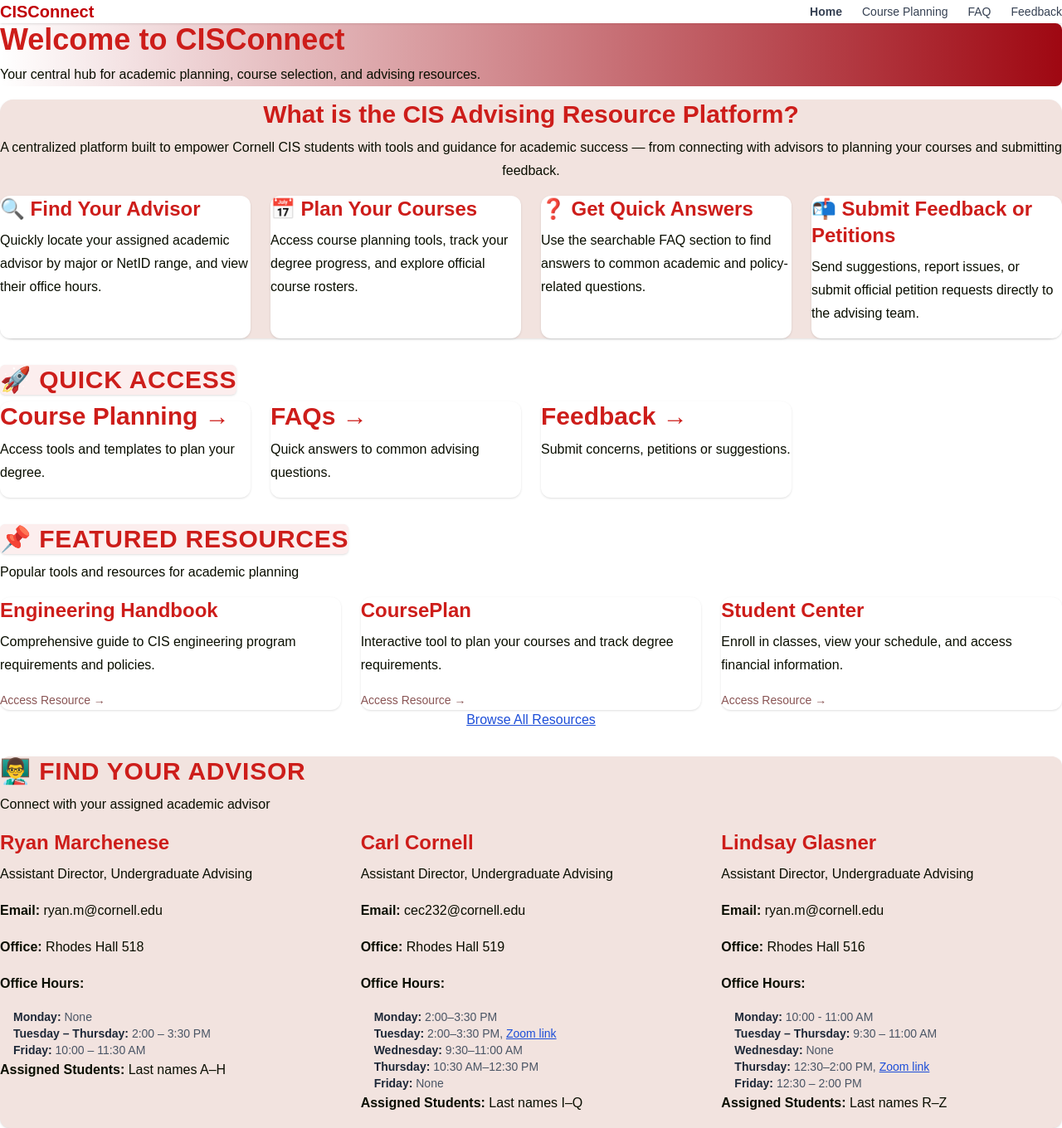
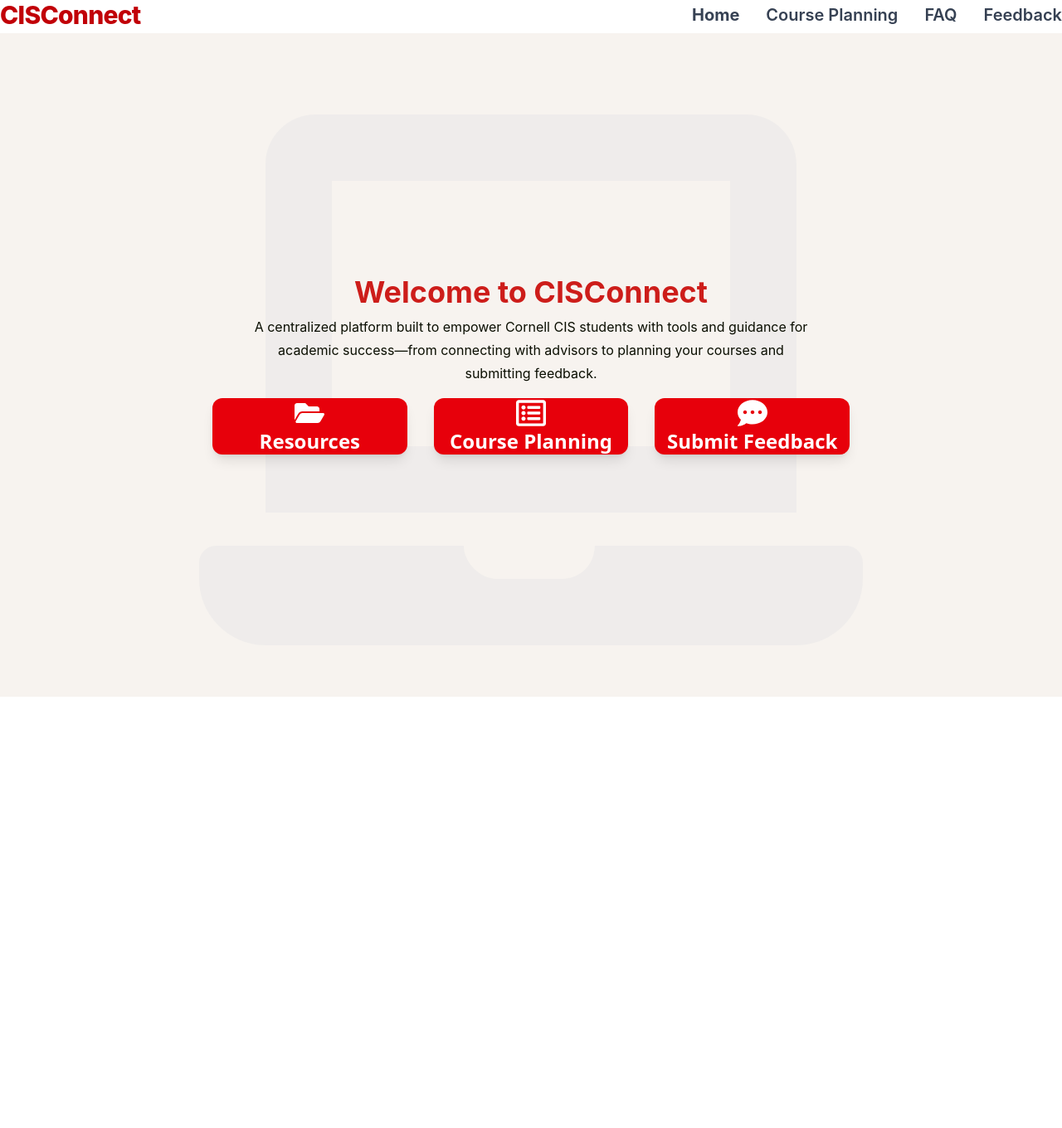
Before and after one commit to allison-a/cis-advising-platform, a Next.js app: page / in a window 1280 px wide. Shown: the whole page at 83% size. After the commit the page ends 858 px from the top, so only its background shows below. Built offline with nearby package versions, Linux system fonts and the light colour scheme.

Commit message:
Updated hero page

```diff
--- a/src/app/page.tsx
+++ b/src/app/page.tsx
@@ -1,232 +1,51 @@
 'use client';
 import { resources } from '../lib/resources_data';
 import Link from 'next/link';
+import { useEffect, useState } from 'react';
+import { FaCalendarAlt, FaLaptop, FaCommentDots, FaRegListAlt, FaFolderOpen } from 'react-icons/fa';
 
 const featured = ['engineering-handbook', 'course-plan', 'student-center'];
 const featuredResources = resources.filter(r => featured.includes(r.id));
 
 export default function HomePage() {
+  const [showHero, setShowHero] = useState(false);
+  useEffect(() => {
+    setTimeout(() => setShowHero(true), 100);
+  }, []);
+
   return (
-    <main className="w-full px-6 py-6">
-      {/* Hero Section */}
-      <div className="bg-gradient-to-r from-red-000 to-red-800 text-white py-16 px-4 rounded-lg mb-12">
-        <div className="max-w-4xl mx-auto">
-          <h1 className="text-4xl font-bold mb-4">
-            Welcome to CISConnect
-          </h1>
-          <p className="text-xl mb-8">
-            Your central hub for academic planning, course selection, and advising resources.
+    <main className="min-h-screen flex flex-col items-center justify-center bg-[#f7f3ef] px-4 font-sans">
+      <style jsx global>{`
+        body { font-family: 'Inter', 'Roboto', 'Helvetica Neue', Arial, sans-serif; }
+        nav, .navbar, .menu-bar, header {
+          min-height: 40px !important;
+          font-size: 1.35rem !important;
+        }
+      `}</style>
+      <div className="w-full max-w-3xl mx-auto flex flex-col items-center justify-center h-[calc(100vh-72px)] relative">
+        {/* Huge faint background computer icon, moved up */}
+        <FaLaptop className="absolute left-1/2 top-1/4 -translate-x-1/2 -translate-y-1/4 text-gray-300 opacity-20 text-[50rem] pointer-events-none select-none z-0" />
+        <div className="relative z-10 flex flex-col items-center justify-center">
+          <h1 className="text-5xl md:text-6xl font-bold text-gray-900 mb-4 text-center" style={{ fontFamily: 'Inter, Roboto, Helvetica Neue, Arial, sans-serif' }}>Welcome to CISConnect</h1>
+          <p className="text-lg md:text-xl text-gray-600 mb-8 text-center max-w-2xl font-normal leading-relaxed" style={{ fontFamily: 'Inter, Roboto, Helvetica Neue, Arial, sans-serif', fontWeight: 400 }}>
+            A centralized platform built to empower Cornell CIS students with tools and guidance for academic success—from connecting with advisors to planning your courses and submitting feedback.
           </p>
         </div>
-      </div>
-
-      <section className="w-full px-6 py-6">
-        <div className="bg-[#f2e3df] border border-gray-200 rounded-2xl shadow p-8 space-y-6">
-          <h2 className="text-2xl md:text-3xl font-bold text-red-700 text-center">What is the CIS Advising Resource Platform?</h2>
-
-          <p className="text-gray-800 text-md md:text-lg text-center">
-            A centralized platform built to empower Cornell CIS students with tools and guidance for academic success —
-            from connecting with advisors to planning your courses and submitting feedback.
-          </p>
-
-          <div className="grid sm:grid-cols-2 lg:grid-cols-4 gap-6 pt-6">
-            <div className="bg-white p-5 rounded-xl border border-gray-100 shadow-sm">
-              <h3 className="text-lg font-semibold text-red-600 mb-2">🔍 Find Your Advisor</h3>
-              <p className="text-gray-700 text-sm">
-                Quickly locate your assigned academic advisor by major or NetID range, and view their office hours.
-              </p>
-            </div>
-            <div className="bg-white p-5 rounded-xl border border-gray-100 shadow-sm">
-              <h3 className="text-lg font-semibold text-red-600 mb-2">📅 Plan Your Courses</h3>
-              <p className="text-gray-700 text-sm">
-                Access course planning tools, track your degree progress, and explore official course rosters.
-              </p>
-            </div>
-            <div className="bg-white p-5 rounded-xl border border-gray-100 shadow-sm">
-              <h3 className="text-lg font-semibold text-red-600 mb-2">❓ Get Quick Answers</h3>
-              <p className="text-gray-700 text-sm">
-                Use the searchable FAQ section to find answers to common academic and policy-related questions.
-              </p>
-            </div>
-            <div className="bg-white p-5 rounded-xl border border-gray-100 shadow-sm">
-              <h3 className="text-lg font-semibold text-red-600 mb-2">📬 Submit Feedback or Petitions</h3>
-              <p className="text-gray-700 text-sm">
-                Send suggestions, report issues, or submit official petition requests directly to the advising team.
-              </p>
-            </div>
-          </div>
-        </div>
-      </section>
-
-      {/* Spacer */}
-      <div className="h-8 w-full"></div>
-
-      {/* Quick Access Section */}
-      <section className="space-y-6 mb-16">
-        <h2 className="text-xl sm:text-2xl font-bold text-red-700 tracking-wide uppercase bg-[#fceeee] px-4 py-2 rounded-md shadow-sm inline-block"> 🚀 Quick Access </h2>
-
-        <div className="grid sm:grid-cols-2 lg:grid-cols-4 gap-6 pt-6">
-          {/* <a href="/advising" className="block border border-gray-200 rounded-xl bg-white p-5 shadow-sm hover:bg-red-50 hover:shadow-md transition">
-            <h2 className="text-xl font-semibold text-red-600">Advising Contacts →</h2>
-            <p className="text-sm mt-1 text-gray-600">Find advisors by department or major.</p>
-          </a> */}
-
-          <a href="/course-planning" className="block border border-gray-200 rounded-xl bg-white p-5 shadow-sm hover:bg-red-50 hover:shadow-md transition">
-            <h2 className="text-xl font-semibold text-red-600">Course Planning →</h2>
-            <p className="text-sm mt-1 text-gray-600">Access tools and templates to plan your degree.</p>
-          </a>
-
-          <a href="/faq" className="block border border-gray-200 rounded-xl bg-white p-5 shadow-sm hover:bg-red-50 hover:shadow-md transition">
-            <h2 className="text-xl font-semibold text-red-600">FAQs →</h2>
-            <p className="text-sm mt-1 text-gray-600">Quick answers to common advising questions.</p>
-          </a>
-
-          <a href="/feedback" className="block border border-gray-200 rounded-xl bg-white p-5 shadow-sm hover:bg-red-50 hover:shadow-md transition">
-            <h2 className="text-xl font-semibold text-red-600">Feedback →</h2>
-            <p className="text-sm mt-1 text-gray-600">Submit concerns, petitions or suggestions.</p>
-          </a>
-        </div>
-      </section>
-
-      {/* Spacer */}
-      <div className="h-8 w-full"></div>
-
-      {/* Featured Resources Section */}
-      <section className="space-y-6 mb-16">
-      <h2 className="text-xl sm:text-2xl font-bold text-red-700 tracking-wide uppercase bg-[#fceeee] px-4 py-2 rounded-md shadow-sm inline-block"> 📌 Featured Resources </h2>
-      <p className="text-gray-700">Popular tools and resources for academic planning</p>
-
-        <div className="grid sm:grid-cols-2 lg:grid-cols-3 gap-6 pt-4">
-          {featuredResources.map(resource => (
-            <div
-              key={resource.id}
-              className="block border border-gray-200 rounded-xl bg-white p-5 shadow-sm hover:bg-red-50 hover:shadow-md transition"
-            >
-              <h3 className="text-lg font-semibold text-red-600">{resource.title}</h3>
-              <p className="text-sm mt-1 text-gray-600">{resource.description}</p>
-
-              {resource.isExternal ? (
-                <a
-                  href={resource.url}
-                  target="_blank"
-                  rel="noopener noreferrer"
-                  className="text-sm text-blue-600 underline hover:text-blue-800 mt-2 inline-block"
-                >
-                  Access Resource →
-                </a>
-              ) : (
-                <Link
-                  href={resource.url}
-                  className="text-sm text-blue-600 underline hover:text-blue-800 mt-2 inline-block"
-                >
-                  Access Resource →
-                </Link>
-              )}
-            </div>
-          ))}
-        </div>
-
-        <div className="text-center pt-6">
-          <Link href="/resources" className="footer-link">
-            Browse All Resources
+        <div className="flex flex-col md:flex-row gap-8 w-full justify-center items-center mt-4 relative z-10">
+          <Link href="/resources" className="flex-1 min-w-[220px] max-w-xs bg-red-600 hover:bg-red-700 transition-colors duration-200 rounded-xl p-8 flex flex-col items-center justify-center shadow-lg cursor-pointer">
+            <FaFolderOpen className="text-4xl text-white mb-4" />
+            <span className="text-2xl font-semibold text-white mb-2">Resources</span>
+          </Link>
+          <Link href="/course-planning" className="flex-1 min-w-[220px] max-w-xs bg-red-600 hover:bg-red-700 transition-colors duration-200 rounded-xl p-8 flex flex-col items-center justify-center shadow-lg cursor-pointer">
+            <FaRegListAlt className="text-4xl text-white mb-4" />
+            <span className="text-2xl font-semibold text-white mb-2">Course Planning</span>
+          </Link>
+          <Link href="/feedback" className="flex-1 min-w-[220px] max-w-xs bg-red-600 hover:bg-red-700 transition-colors duration-200 rounded-xl p-8 flex flex-col items-center justify-center shadow-lg cursor-pointer">
+            <FaCommentDots className="text-4xl text-white mb-4" />
+            <span className="text-2xl font-semibold text-white mb-2">Submit Feedback</span>
           </Link>
         </div>
-      </section>
-
-
-       {/* Spacer */}
-       <div className="h-8 w-full"></div>
-
-      {/* Advisor Section */}
-      <section className="w-full">
-        <div className="border border-gray-300 rounded-xl p-6 bg-[#f2e3df] shadow">
-          <h2 className="text-xl sm:text-2xl font-bold text-red-700 tracking-wide uppercase px-4 py-2 rounded-md"> 👨‍🏫 Find Your Advisor</h2>
-          <p className="text-gray-700 mb-8">Connect with your assigned academic advisor</p>
-
-          <div className="grid grid-cols-1 sm:grid-cols-2 lg:grid-cols-3 gap-6">
-            {/* Advisor 1 */}
-            <div className="border p-4 rounded-lg">
-              <h3 className="text-lg font-bold text-red-700">Ryan Marchenese</h3>
-              <p className="text-sm text-gray-700">Assistant Director, Undergraduate Advising</p>
-              <p className="text-sm"><strong>Email:</strong> ryan.m@cornell.edu</p>
-              <p className="text-sm"><strong>Office:</strong> Rhodes Hall 518</p>
-
-              <p className="text-sm font-semibold mt-3 mb-2 text-gray-900">Office Hours:</p>
-              <div style={{ marginLeft: "1rem" }} className="text-sm text-gray-800 space-y-1">
-                <div><span className="font-semibold">Monday:</span> <span className="text-gray-600">None</span></div>
-                <div><span className="font-semibold">Tuesday – Thursday:</span> <span className="text-gray-600">2:00 – 3:30 PM</span></div>
-                <div><span className="font-semibold">Friday:</span> <span className="text-gray-600">10:00 – 11:30 AM</span></div>
-              </div>
-
-              <p className="text-sm mt-2"><strong>Assigned Students:</strong> Last names A–H</p>
-            </div>
-
-            {/* Advisor 2 */}
-            <div className="border p-4 rounded-lg">
-              <h3 className="text-lg font-bold text-red-700">Carl Cornell</h3>
-              <p className="text-sm text-gray-700">Assistant Director, Undergraduate Advising</p>
-              <p className="text-sm"><strong>Email:</strong> cec232@cornell.edu</p>
-              <p className="text-sm"><strong>Office:</strong> Rhodes Hall 519</p>
-
-              <p className="text-sm font-semibold mt-3 mb-2 text-gray-900">Office Hours:</p>
-              <div style={{ marginLeft: "1rem" }} className="text-sm text-gray-800 space-y-1">
-                <div><span className="font-semibold">Monday:</span> <span className="text-gray-600">2:00–3:30 PM</span></div>
-                <div>
-                  <span className="font-semibold">Tuesday:</span>{" "}
-                  <span className="text-gray-600">
-                    2:00–3:30 PM,&nbsp;
-                    <a
-                      href="https://cornell.zoom.us/j/94033200927?pwd=vBYAA3KDKACbok1yj3M2f4AmY3x1Cs.1"
-                      className="zoom-link"
-                      target="_blank"
-                      rel="noopener noreferrer"
-                    >
-                      Zoom link
-                    </a>
-                  </span>
-                </div>
-                <div><span className="font-semibold">Wednesday:</span> <span className="text-gray-600">9:30–11:00 AM</span></div>
-                <div><span className="font-semibold">Thursday:</span> <span className="text-gray-600">10:30 AM–12:30 PM</span></div>
-                <div><span className="font-semibold">Friday:</span> <span className="text-gray-600">None</span></div>
-              </div>
-
-              <p className="text-sm mt-2"><strong>Assigned Students:</strong> Last names I–Q</p>
-            </div>
-
-            {/* Advisor 3 */}
-            <div className="border p-4 rounded-lg">
-              <h3 className="text-lg font-bold text-red-700">Lindsay Glasner</h3>
-              <p className="text-sm text-gray-700">Assistant Director, Undergraduate Advising</p>
-              <p className="text-sm"><strong>Email:</strong> ryan.m@cornell.edu</p>
-              <p className="text-sm"><strong>Office:</strong> Rhodes Hall 516</p>
-
-              <p className="text-sm font-semibold mt-3 mb-2 text-gray-900">Office Hours:</p>
-              <div style={{ marginLeft: "1rem" }} className="text-sm text-gray-800 space-y-1">
-                <div><span className="font-semibold">Monday:</span> <span className="text-gray-600">10:00 - 11:00 AM</span></div>
-                <div><span className="font-semibold">Tuesday – Thursday:</span> <span className="text-gray-600">9:30 – 11:00 AM</span></div>
-                <div><span className="font-semibold">Wednesday:</span> <span className="text-gray-600">None</span></div>
-                <div>
-                  <span className="font-semibold">Thursday:</span>{" "}
-                  <span className="text-gray-600">
-                    12:30–2:00 PM,&nbsp;
-                    <a
-                      href="https://cornell.zoom.us/j/5131828666?pwd=VFNhYVAySmFlTWpNTjl1aitNUTVQdz09"
-                      className="zoom-link"
-                      target="_blank"
-                      rel="noopener noreferrer"
-                    >
-                      Zoom link
-                    </a>
-                  </span>
-                </div>
-                <div><span className="font-semibold">Friday:</span> <span className="text-gray-600">12:30 – 2:00 PM</span></div>
-              </div>
-
-              <p className="text-sm mt-2"><strong>Assigned Students:</strong> Last names R–Z</p>
-            </div>
-          </div>
-        </div>
-      </section>
+      </div>
     </main>
   );
 }
--- a/src/components/NavBar.tsx
+++ b/src/components/NavBar.tsx
@@ -16,14 +16,14 @@
   return (
     <nav className="w-full bg-white border-b shadow-sm px-6 py-4">
       <div className="w-full flex justify-between items-center px-6">
-        <span className="text-xl font-bold text-red-700">CISConnect</span>
-        <ul className="flex gap-6 text-sm font-medium text-gray-700">
+        <span className="text-3xl font-extrabold text-red-700 tracking-tight">CISConnect</span>
+        <ul className="flex gap-8 text-xl font-semibold text-gray-700">
           {navItems.map((item) => (
             <li key={item.path}>
               <Link
                 href={item.path}
-                className={`hover:text-red-600 ${
-                  pathname === item.path ? 'text-red-600 font-semibold' : ''
+                className={`hover:text-red-600 transition-colors duration-150 ${
+                  pathname === item.path ? 'text-red-600 font-bold' : ''
                 }`}
               >
                 {item.name}
```
Also changed, not shown: package.json (+2 -8 lines), 2 other files (tests, documents, lock files or other folders).
